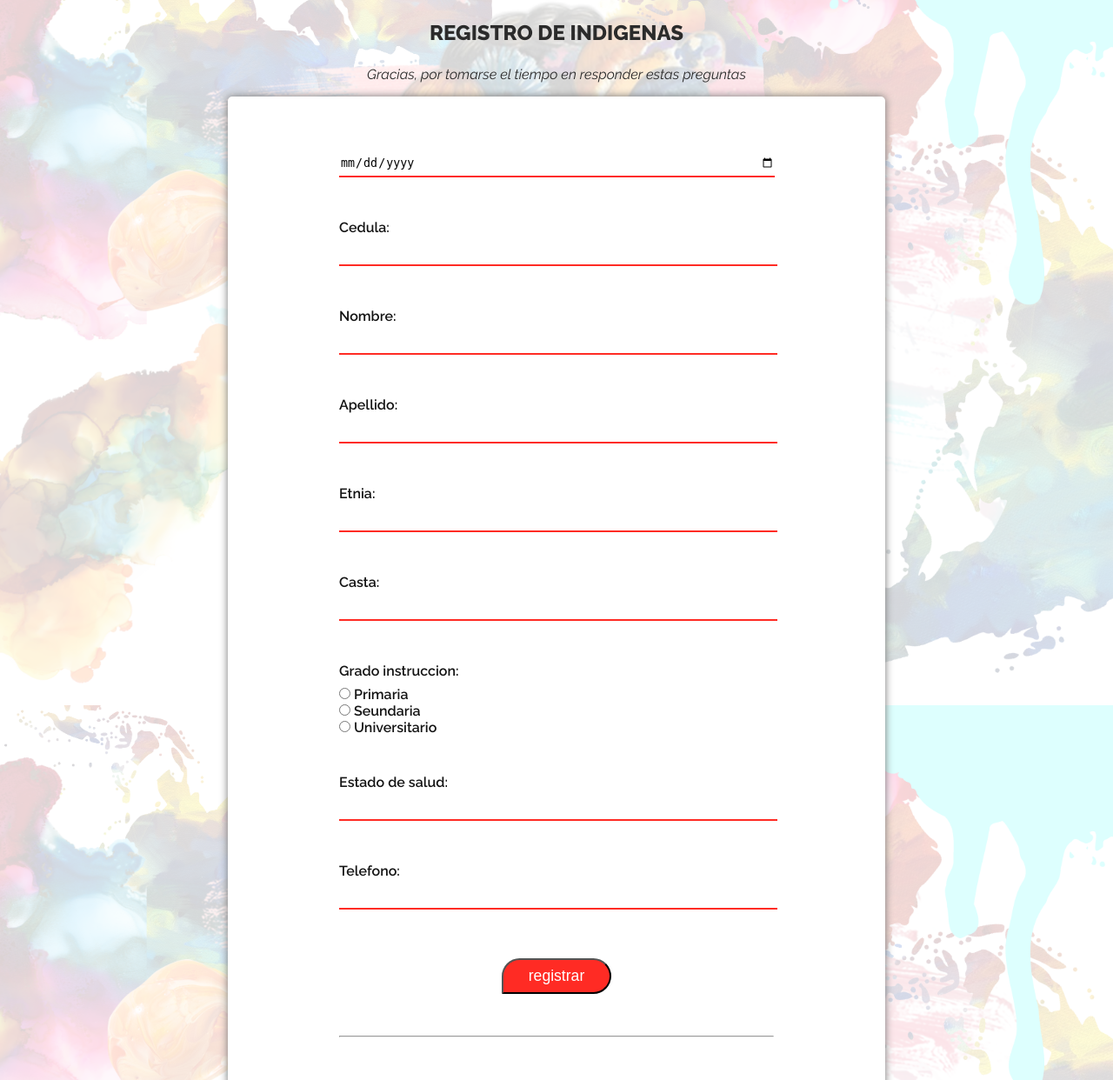
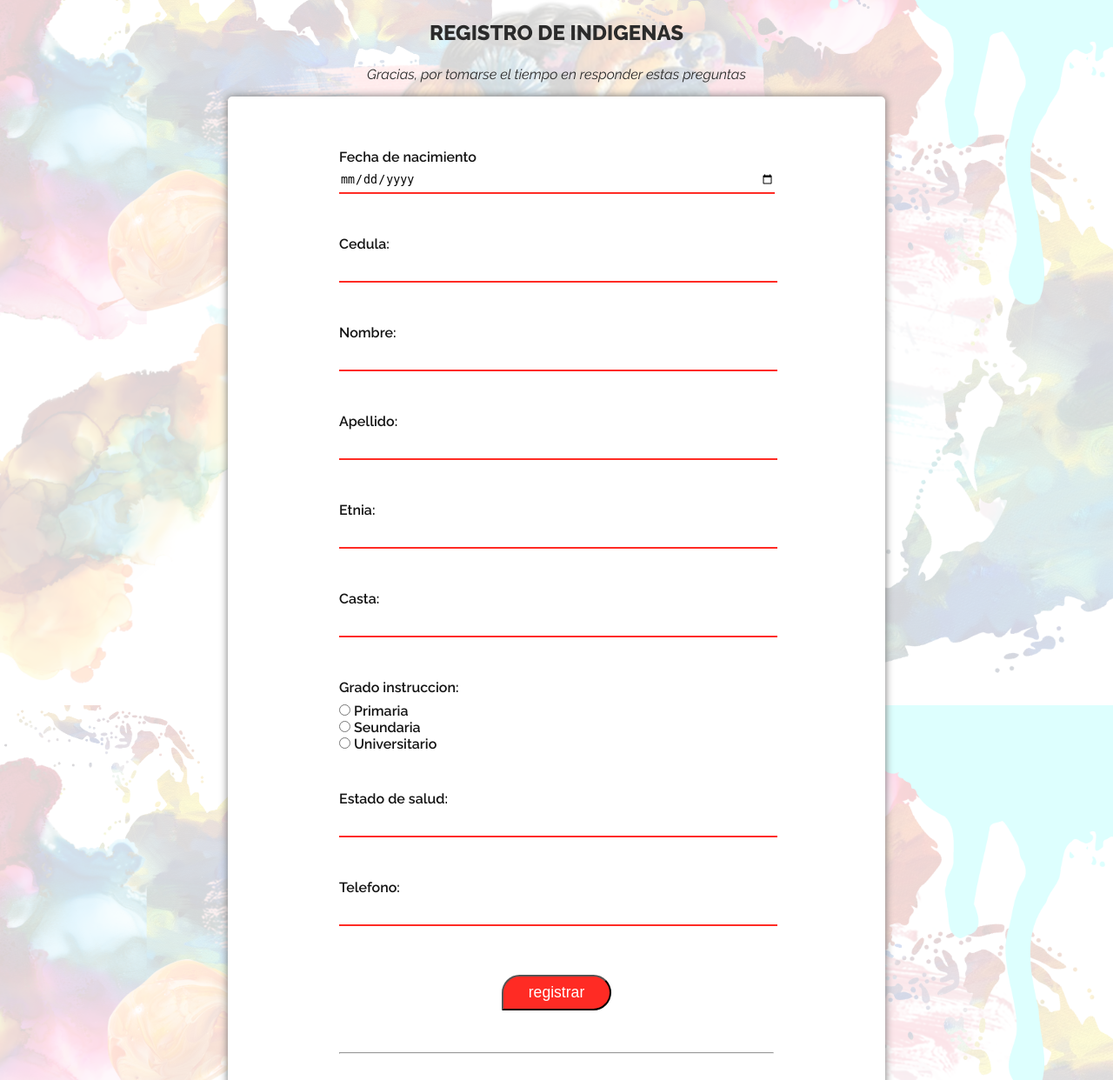
Before and after one commit to LeonardoGonzlz/miuven, a Django app: page /censo/censar/ in a window 1280 px wide. Shown: the part 97-1339 px from the top of the page at 87% size. Run offline with Django 4.2, Linux system fonts and the light colour scheme; the visitor is signed in with stand-in values (Sample User, id 1); data that the repository does not hold is empty; some libraries are stand-ins or nearby versions.

Commit message:
Update censo_indigenas.html

```diff
--- a/censo_indigena/templates/censo_indigena/censo_indigenas.html
+++ b/censo_indigena/templates/censo_indigena/censo_indigenas.html
@@ -9,7 +9,8 @@
             <div  id="Formulario-censo-indigenas" class="box-shadow">
                 <form enctype="multipart/form-data" action="" method="POST">
                     {% csrf_token %}
-                    <input type="date" name="fecha-nacimiento" required>
+                    <label for="fecha-nacimiento">Fecha de nacimiento</label>
+                    <input type="date" id="fecha-nacimiento" name="fecha-nacimiento" required>
                     {{form.as_table}}
                 <div class="centrado-wrap">
                     <input type="submit" value="registrar" class="submit">
```
